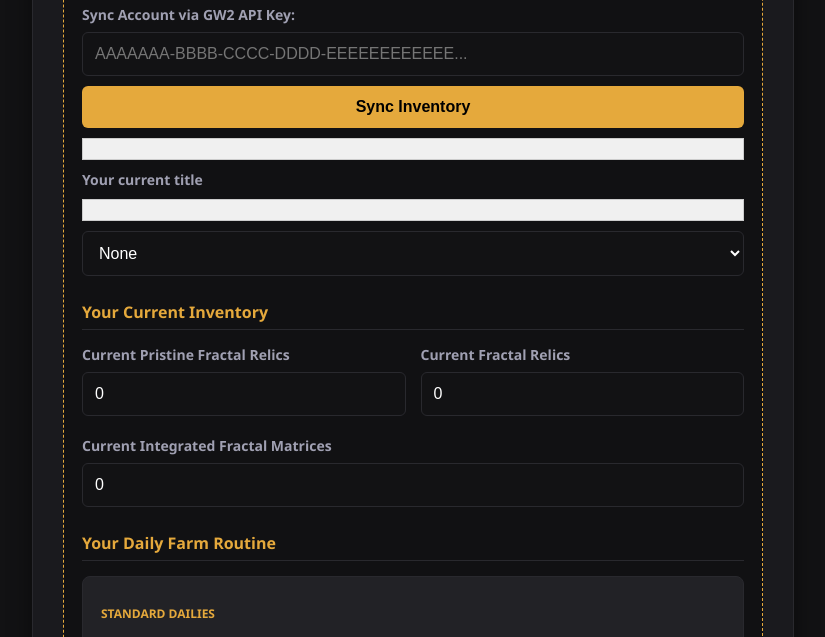
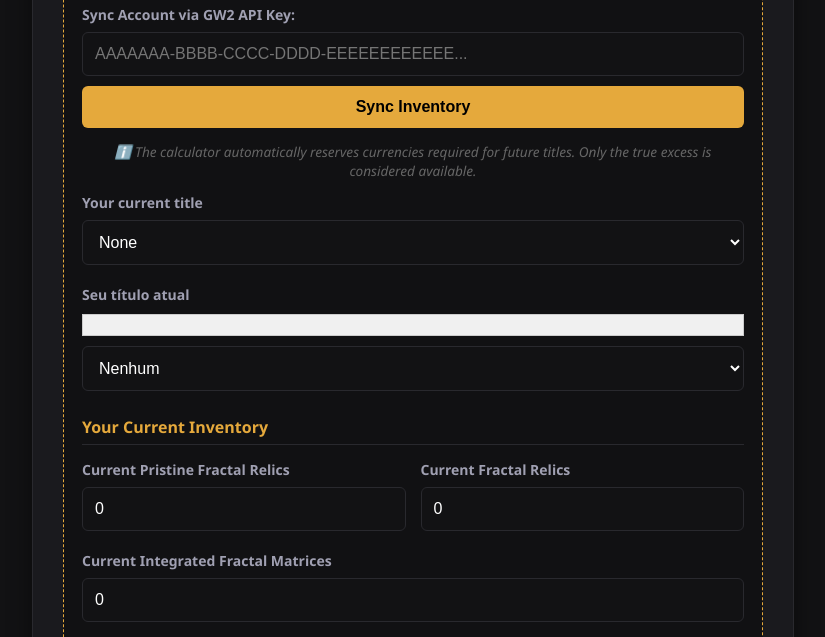
Before and after one commit to gustavotoigo-max/gw2-fractal-calculator, a plain HTML site: page index.html in a window 1280 px wide. Shown: the part 134-771 px from the top of the page, without its empty margins (227-1052 px from the left). Drawn offline with Linux system fonts and the light colour scheme; no server answers.

Commit message:
adicionei texto informando conversao de excesso

```diff
--- a/index.html
+++ b/index.html
@@ -35,8 +35,20 @@
 
 </div>
         <div class="info-message">
-            <p id="relicConversionInfo"></p>
-        </div>
+    <p id="currencyReserveInfo"></p>
+</div>
+
+<label for="currentTitle" id="lblCurrentTitle">Seu título atual</label>
+
+<div class="form-group">
+    <select id="currentTitle">
+        <option value="0" id="optNone">Nenhum</option>
+        <option value="1">Fractal Savant</option>
+        <option value="2">Fractal Prodigy</option>
+        <option value="3">Fractal Champion</option>
+        <option value="4">Fractal God</option>
+    </select>
+</div>
         <label for="currentTitle" id="lblCurrentTitle">Seu título atual</label>
         <div class="form-group">
             <div class="info-message">
--- a/js/app.js
+++ b/js/app.js
@@ -65,12 +65,16 @@ function changeLanguage() {
     document.getElementById('lblResultTitle').innerText = text.resultTitle;
     document.getElementById('lblApiKey').innerText = text.apiKey;
     document.getElementById('btnSync').innerText = text.btnSync;
-    document.getElementById('relicConversionInfo').textContent = translations[currentLang].relicConversionInfo;
+
 
     const relicInfoElement = document.getElementById('relicConversionInfo');
     if (relicInfoElement) {
-        // Use a variável 'text' que já foi definida acima com base no 'lang'
         relicInfoElement.textContent = text.relicConversionInfo;
+    }
+
+    const reserveInfoElement = document.getElementById('currencyReserveInfo');
+    if (reserveInfoElement) {
+        reserveInfoElement.textContent = text.currencyReserveInfo;
     }
 
     document.getElementById('lblAccount').innerText = text.account + ":";
--- a/js/translations.js
+++ b/js/translations.js
@@ -43,7 +43,7 @@ const translations = {
         lblPristines: "Pristines",
         lblRelics: "Relics",
         lblMatrices: "Matrices",
-        relicConversionInfo: "O cálculo já inclui a conversão de Pristine Fractal Relics excedentes.",
+        currencyReserveInfo: "ℹ️ O cálculo reserva automaticamente currencies necessárias para títulos futuros. Apenas o excedente pode ser convertido",
 
         tier1: "Nenhum ➔ Fractal Savant",
         tier2: "Savant ➔ Fractal Prodigy",
@@ -53,7 +53,6 @@ const translations = {
     },
     en: {
         mainTitle: "Fractal God Timeline",
-        subtitle: "Calculation based on exact drop values and conversions from your spreadsheet",
         currentTitle: "Your current title",
         none: "None",
         secInventory: "Your Current Inventory",
@@ -96,7 +95,7 @@ const translations = {
         lblPristines: "Pristines",
         lblRelics: "Relics",
         lblMatrices: "Matrices",
-        relicConversionInfo: "The calculation already includes the conversion of excess Pristine Fractal Relics.",
+        currencyReserveInfo: "ℹ️ The calculator automatically reserves currencies required for future titles. Only the true excess is considered available.",
 
         tier1: "None ➔ Fractal Savant",
         tier2: "Savant ➔ Fractal Prodigy",
```
